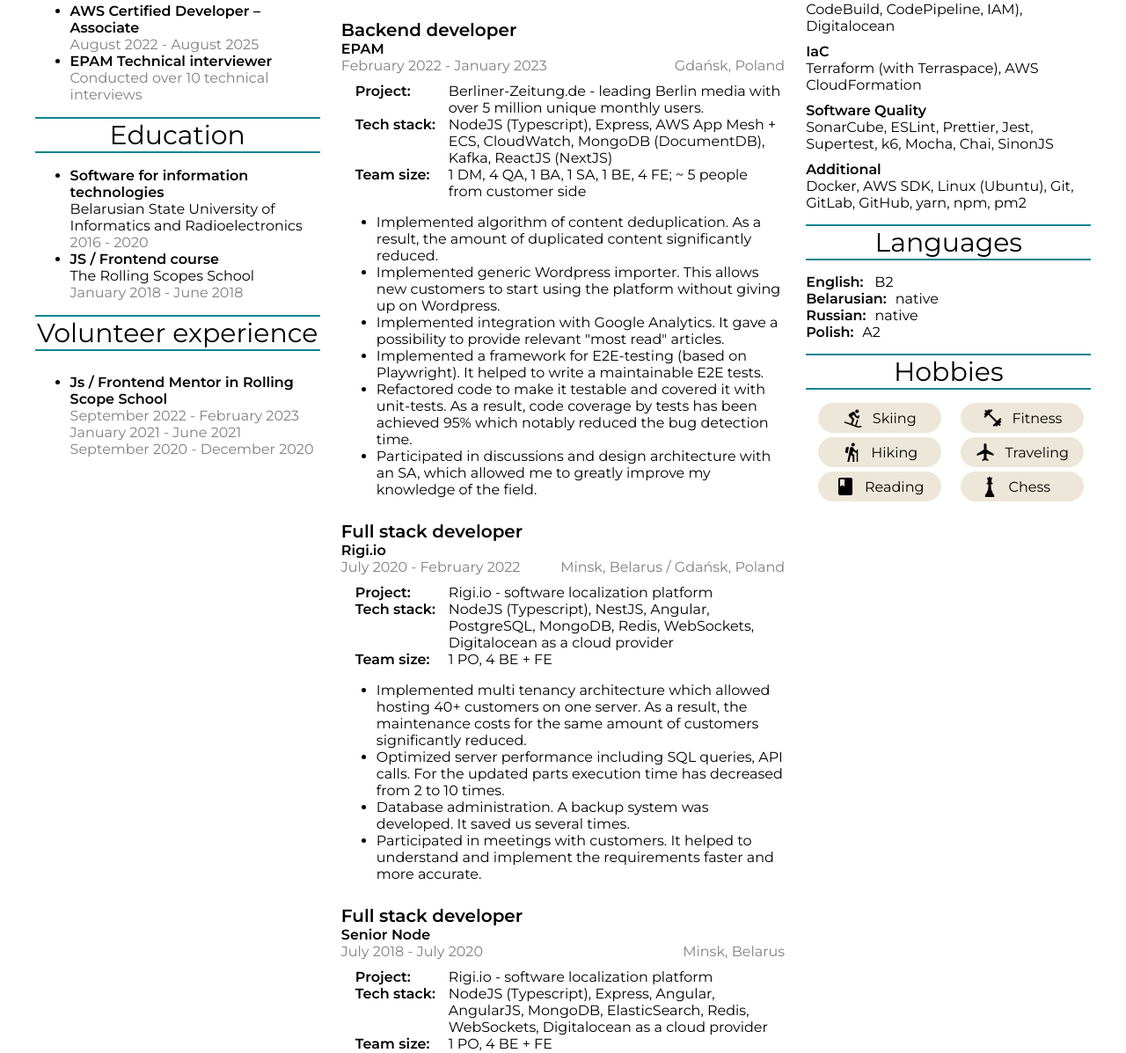
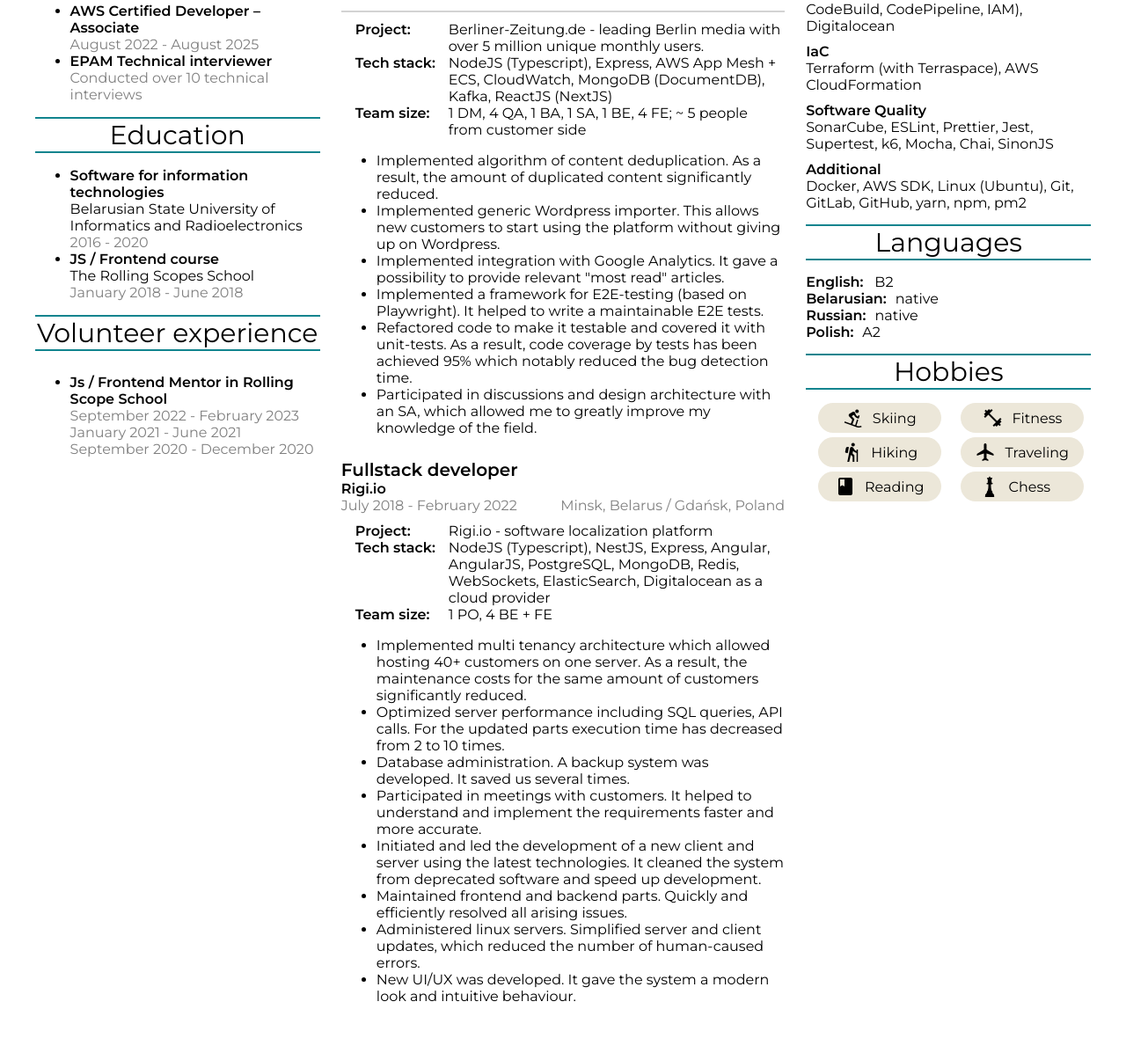
Before and after one commit to kirylvarykau/cv, a website: page index.html in a window 1280 px wide. Shown: the part 704-1901 px from the top of the page at 88% size. After the commit the page ends 1870 px from the top, so only its background shows below. Drawn offline with Linux system fonts and the light colour scheme.

Commit message:
fixed super stupid error

```diff
--- a/assets/css/style.css
+++ b/assets/css/style.css
@@ -278,3 +278,9 @@
 .min-size {
     min-width: 106px;
 }
+
+.divider {
+    width: 100%;
+    height: 2px;
+    background-color: lightgrey;
+}
--- a/index.html
+++ b/index.html
@@ -147,10 +147,10 @@
             <div class="work block">
                 <div class="header-label"><span>Work experience</span></div>
                 <div class="work-header">
-                    <span class="text-large text-bold">Backend developer</span>
+                    <span class="text-large text-bold">Fullstack developer (85% BE)</span>
                     <span class="text-bold">EPAM</span>
                     <div class="d-flex jc-space-between text-gray">
-                        <span>January 2023 - present</span>
+                        <span>February 2022 - present</span>
                         <span>Gdańsk, Poland</span>
                     </div>
                     <div>
@@ -174,14 +174,9 @@
                             <li> Introduced a new approach to Agile-meetings; It began to involve the whole team in the discussion of current tickets, problems, etc. </li>
                         </ul>
                     </div>
-                </div>
-                <div class="work-header">
-                    <span class="text-large text-bold">Backend developer</span>
-                    <span class="text-bold">EPAM</span>
-                    <div class="d-flex jc-space-between text-gray">
-                        <span>February 2022 - January 2023</span>
-                        <span>Gdańsk, Poland</span>
-                    </div>
+
+                    <div class="divider"></div>
+
                     <div>
                         <div class="project-description">
                             <div class="d-flex">
@@ -208,10 +203,10 @@
                     </div>
                 </div>
                 <div class="work-header">
-                    <span class="text-large text-bold">Full stack developer</span>
+                    <span class="text-large text-bold">Fullstack developer</span>
                     <span class="text-bold">Rigi.io</span>
                     <div class="d-flex jc-space-between text-gray">
-                        <span>July 2020 - February 2022</span>
+                        <span>July 2018 - February 2022</span>
                         <span>Minsk, Belarus / Gdańsk, Poland</span>
                     </div>
                     <div>
@@ -222,7 +217,7 @@
                             </div>
                             <div class="d-flex">
                                 <div class="min-size"><span class="text-bold">Tech stack:</span></div>
-                                <span>NodeJS (Typescript), NestJS, Angular, PostgreSQL, MongoDB, Redis, WebSockets, Digitalocean as a cloud provider</span>
+                                <span>NodeJS (Typescript), NestJS, Express, Angular, AngularJS, PostgreSQL, MongoDB, Redis, WebSockets, ElasticSearch, Digitalocean as a cloud provider</span>
                             </div>
                             <div class="d-flex">
                                 <div class="min-size"><span class="text-bold">Team size:</span></div>
@@ -234,32 +229,6 @@
                             <li>Optimized server performance including SQL queries, API calls. For the updated parts execution time has decreased from 2 to 10 times.</li>
                             <li>Database administration. A backup system was developed. It saved us several times.</li>
                             <li>Participated in meetings with customers. It helped to understand and implement the requirements faster and more accurate.</li>
-                        </ul>
-                    </div>
-                </div>
-                <div class="work-header">
-                    <span class="text-large text-bold">Full stack developer</span>
-                    <span class="text-bold">Senior Node</span>
-                    <div class="d-flex jc-space-between text-gray">
-                        <span>July 2018 - July 2020</span>
-                        <span>Minsk, Belarus</span>
-                    </div>
-                    <div>
-                        <div class="project-description">
-                            <div class="d-flex">
-                                <div class="min-size"><span class="text-bold">Project:</span></div>
-                                <span>Rigi.io - software localization platform</span>
-                            </div>
-                            <div class="d-flex">
-                                <div class="min-size"><span class="text-bold">Tech stack:</span></div>
-                                <span>NodeJS (Typescript), Express, Angular, AngularJS, MongoDB, ElasticSearch, Redis, WebSockets, Digitalocean as a cloud provider</span>
-                            </div>
-                            <div class="d-flex">
-                                <div class="min-size"><span class="text-bold">Team size:</span></div>
-                                <span>1 PO, 4 BE + FE</span>
-                            </div>
-                        </div>
-                        <ul>
                             <li>Initiated and led the development of a new client and server using the latest technologies. It cleaned the system from deprecated software and speed up development.</li>
                             <li>Maintained frontend and backend parts. Quickly and efficiently resolved all arising issues.</li>
                             <li>Administered linux servers. Simplified server and client updates, which reduced the number of human-caused errors.</li>
```
